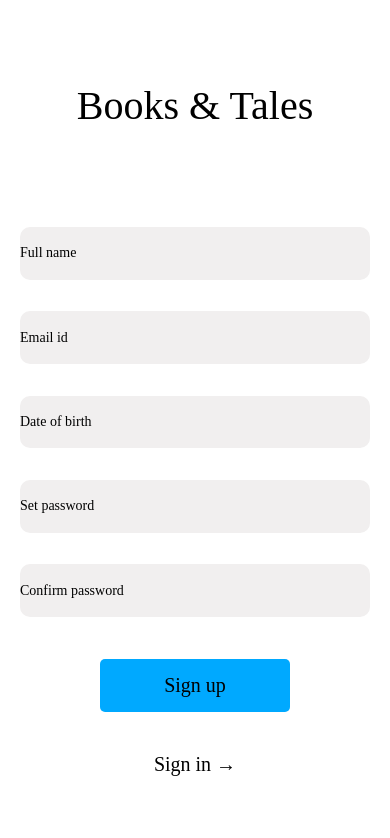
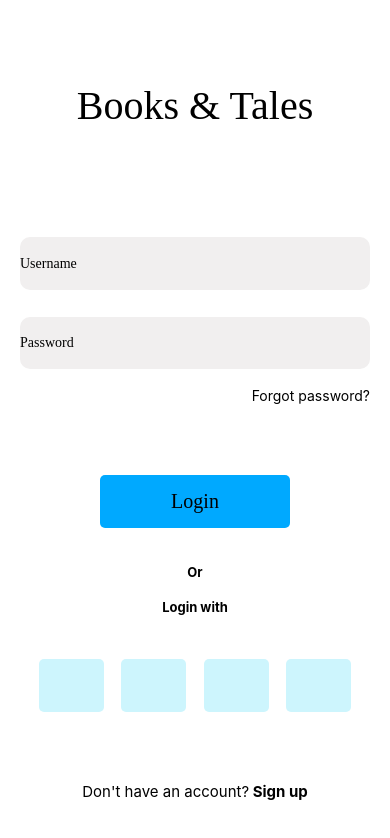
Before and after one commit to JAYATEJA04/Book-app, a React Native app: screen / in a window 390 px wide. Shown: the top 838 px of the page. Built offline with nearby package versions, Linux system fonts and the light colour scheme; some icons are missing.

Commit message:
Linked screens login screen to registration screen and forget password screen

```diff
--- a/App.tsx
+++ b/App.tsx
@@ -22,8 +22,8 @@ const App = () => {
   return (
     <NavigationContainer>
       {/* <CombinedScreens /> */}
-      {/* <LoginScreen /> */}
-      <UserRegistration />
+      <LoginScreen />
+      {/* <UserRegistration /> */}
     </NavigationContainer>
   );
 };
--- a/source/screens/Login Screen/LoginScreen.tsx
+++ b/source/screens/Login Screen/LoginScreen.tsx
@@ -7,21 +7,53 @@ import {
   TouchableOpacity,
   Dimensions,
 } from 'react-native';
-import {JumpingTransition} from 'react-native-reanimated';
 import FontAwesomeIcon from 'react-native-vector-icons/FontAwesome6';
+import auth from '@react-native-firebase/auth';
+import {createStackNavigator} from '@react-navigation/stack';
+import {useNavigation} from '@react-navigation/native';
+import UserRegistration from './RegistrationScreen';
 
+const Stack = createStackNavigator();
 const windowWidth = Dimensions.get('window').width;
 const windowHeight = Dimensions.get('window').height;
-const screenWidth = Dimensions.get('screen').width;
-const screenHeight = Dimensions.get('screen').height;
 const oneFourthWindowHeight = windowHeight / 4;
 const effectiveWidth = windowWidth - 2 * 20;
+
+const StackedLoginScreen = () => {
+  return (
+    <Stack.Navigator screenOptions={{headerShown: false}}>
+      <Stack.Screen name="Login Screen" component={LoginScreen} />
+      <Stack.Screen
+        name="Forget Password Screen"
+        component={ForgetPasswordScreen}
+      />
+      <Stack.Screen name="Sign up screen" component={UserRegistration} />
+    </Stack.Navigator>
+  );
+};
+
+const ForgetPasswordScreen = () => {
+  return (
+    <View style={{flex: 1, justifyContent: 'center', alignItems: 'center'}}>
+      <Text style={{color: 'black', fontSize: 20}}>Forget password</Text>
+    </View>
+  );
+};
+
+const SignUpScreen = () => {
+  return (
+    <View style={{flex: 1, justifyContent: 'center', alignItems: 'center'}}>
+      <Text style={{color: 'black', fontSize: 20}}>Sign up screen</Text>
+    </View>
+  );
+};
 
 const LoginScreen = () => {
   const [userName, setUserName] = useState('');
   const [password, setPassword] = useState('');
   const [isInput1Focused, setIsInput1Focused] = useState(false);
   const [isInput2Focused, setIsInput2Focused] = useState(false);
+  const Navigation = useNavigation();
 
   const handleInput1Focus = () => {
     setIsInput1Focused(true);
@@ -39,6 +71,44 @@ const LoginScreen = () => {
     setIsInput2Focused(false);
   };
 
+  const userLogin = () => {
+    auth()
+      .signInWithEmailAndPassword(userName, password)
+      .then(() => {
+        console.log('User account created & signed in!');
+      })
+      .catch(error => {
+        if (error.code === 'auth/email-already-in-use') {
+          console.log('That email address is already in use!');
+        }
+
+        if (error.code === 'auth/invalid-email') {
+          console.log('That email address is invalid!');
+        }
+
+        console.error(error);
+      });
+  };
+
+  const userRegistration = () => {
+    auth()
+      .createUserWithEmailAndPassword(userName, password)
+      .then(() => {
+        console.log('User account has been created.');
+      })
+      .catch(error => {
+        if (error.code === 'auth/email-already-in-use') {
+          console.log('That email address is already in use!');
+        }
+
+        if (error.code === 'auth/invalid-email') {
+          console.log('That email address is invalid!');
+        }
+
+        console.error(error);
+      });
+  };
+
   return (
     <View style={styles.container}>
       <View style={styles.TitleView}>
@@ -54,6 +124,8 @@ const LoginScreen = () => {
           ]}>
           <TextInput
             placeholder="Username"
+            value={userName}
+            onChangeText={txt => setUserName(txt)}
             style={[
               styles.TextInput,
               isInput1Focused ? styles.FocusedInput : null,
@@ -65,6 +137,8 @@ const LoginScreen = () => {
         <View style={[styles.UserInputView, styles.BorderWidth]}>
           <TextInput
             placeholder="Password"
+            value={password}
+            onChangeText={pwd => setPassword(pwd)}
             style={[
               styles.TextInput,
               isInput2Focused ? styles.FocusedInput : null,
@@ -73,7 +147,9 @@ const LoginScreen = () => {
             onBlur={handleInput2Blur}
           />
           <View style={styles.ForgotPasswordView}>
-            <Text>Forgot password?</Text>
+            <Text onPress={() => Navigation.navigate('Forget Password Screen')}>
+              Forgot password?
+            </Text>
           </View>
         </View>
       </View>
@@ -159,7 +235,12 @@ const LoginScreen = () => {
           }}>
           <Text style={{fontSize: 15, color: 'black'}}>
             Don't have an account?
-            <Text style={{fontWeight: 'bold'}}> Sign up</Text>
+            <Text
+              style={{fontWeight: 'bold'}}
+              onPress={() => Navigation.navigate('Sign up screen')}>
+              {' '}
+              Sign up
+            </Text>
           </Text>
         </View>
       </View>
@@ -192,7 +273,7 @@ const styles = StyleSheet.create({
     alignItems: 'center',
   },
   TextInput: {
-    borderWidth: 1,
+    // borderWidth: 1,
     width: effectiveWidth,
     height: oneFourthWindowHeight / 4,
     borderRadius: 10,
@@ -258,4 +339,4 @@ const styles = StyleSheet.create({
   },
 });
 
-export default LoginScreen;
+export default StackedLoginScreen;
--- a/source/screens/Login Screen/RegistrationScreen.tsx
+++ b/source/screens/Login Screen/RegistrationScreen.tsx
@@ -7,8 +7,6 @@ import {
   TouchableOpacity,
   Dimensions,
 } from 'react-native';
-import {JumpingTransition} from 'react-native-reanimated';
-import FontAwesomeIcon from 'react-native-vector-icons/FontAwesome6';
 
 const windowWidth = Dimensions.get('window').width;
 const windowHeight = Dimensions.get('window').height;
```
